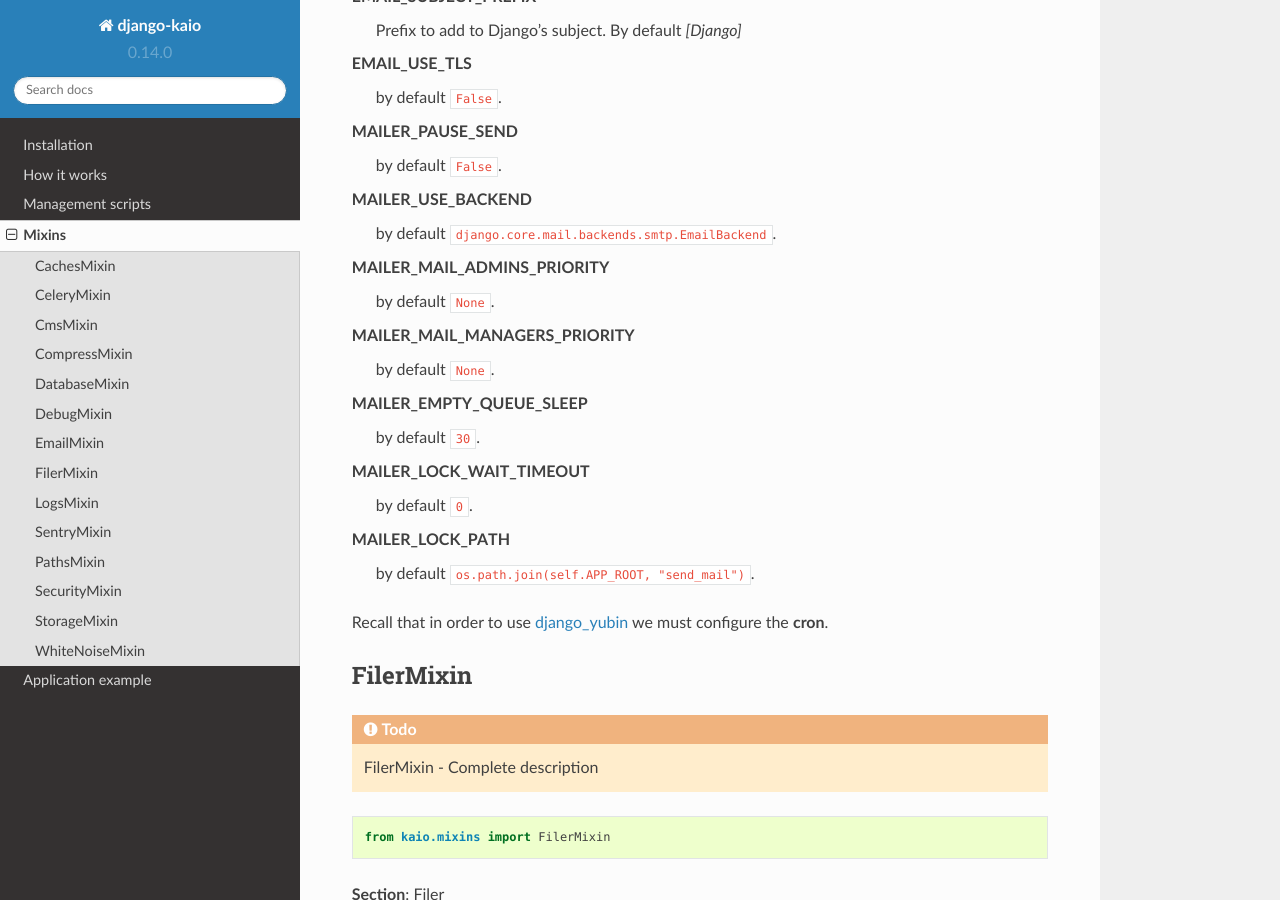
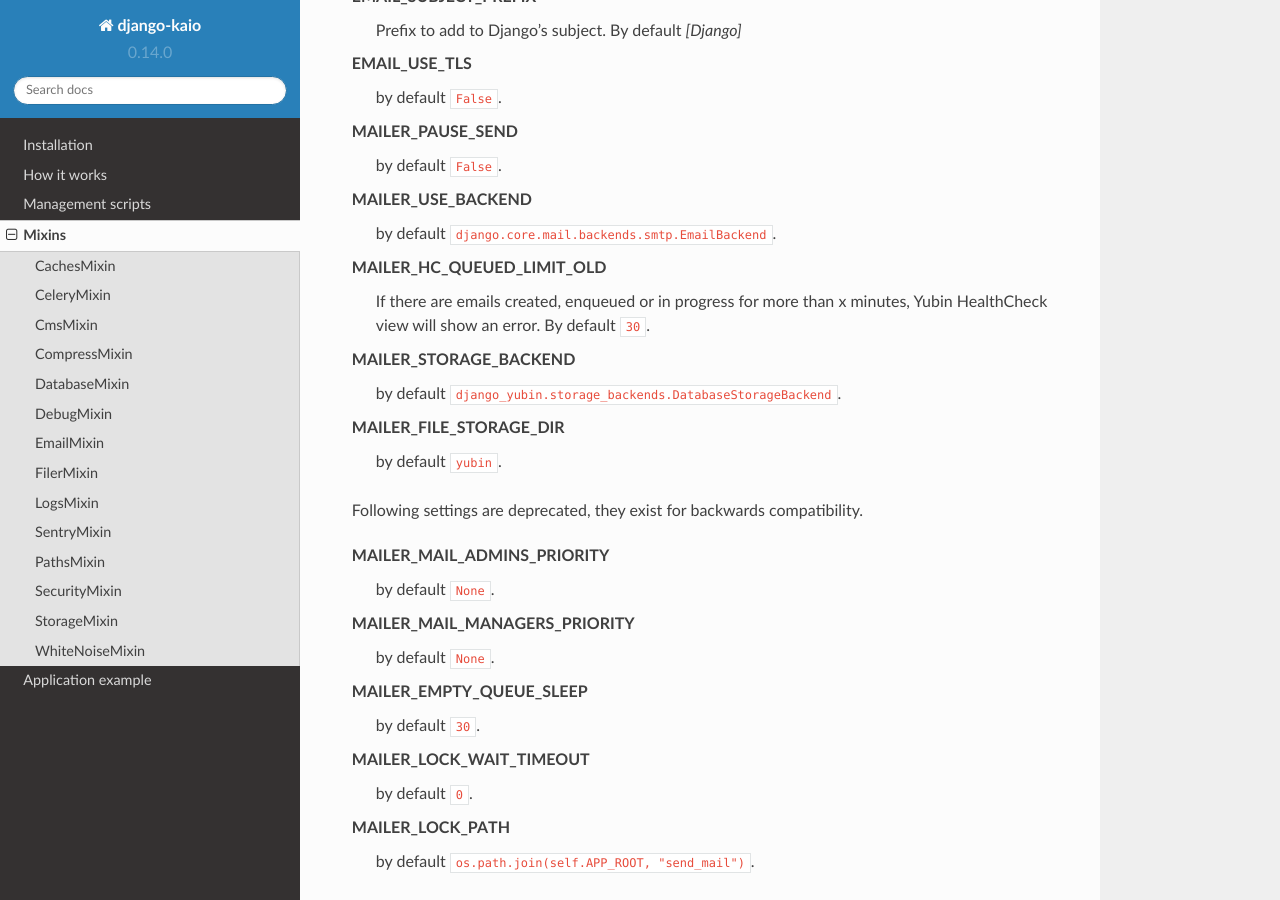
Before and after one commit to APSL/django-kaio, a Sphinx documentation site: the page built from docs/mixins.rst, in a window 1280 px wide and 900 px high, scrolled down 8283 px. Built offline with Sphinx 7.4.7 and the Read the Docs theme 2.0.0, drawn with Linux system fonts in a browser that asks for light colours.

Commit message:
Add more settings for django_yubin
MAILER_HC_QUEUED_LIMIT_OLD, MAILER_STORAGE_BACKEND and MAILER_FILE_STORAGE_DIR

```diff
--- a/docs/mixins.rst
+++ b/docs/mixins.rst
@@ -380,6 +380,18 @@ operate with ``django-yubin``, leaving its final configuration for the productio
 **MAILER_USE_BACKEND**
     by default ``django.core.mail.backends.smtp.EmailBackend``.
 
+**MAILER_HC_QUEUED_LIMIT_OLD**
+    If there are emails created, enqueued or in progress for more than x minutes, Yubin HealthCheck
+    view will show an error. By default ``30``.
+
+**MAILER_STORAGE_BACKEND**
+    by default ``django_yubin.storage_backends.DatabaseStorageBackend``.
+
+**MAILER_FILE_STORAGE_DIR**
+    by default ``yubin``.
+
+Following settings are deprecated, they exist for backwards compatibility.
+
 **MAILER_MAIL_ADMINS_PRIORITY**
     by default ``None``.
 
```
Also changed, not shown: 1 other file.
